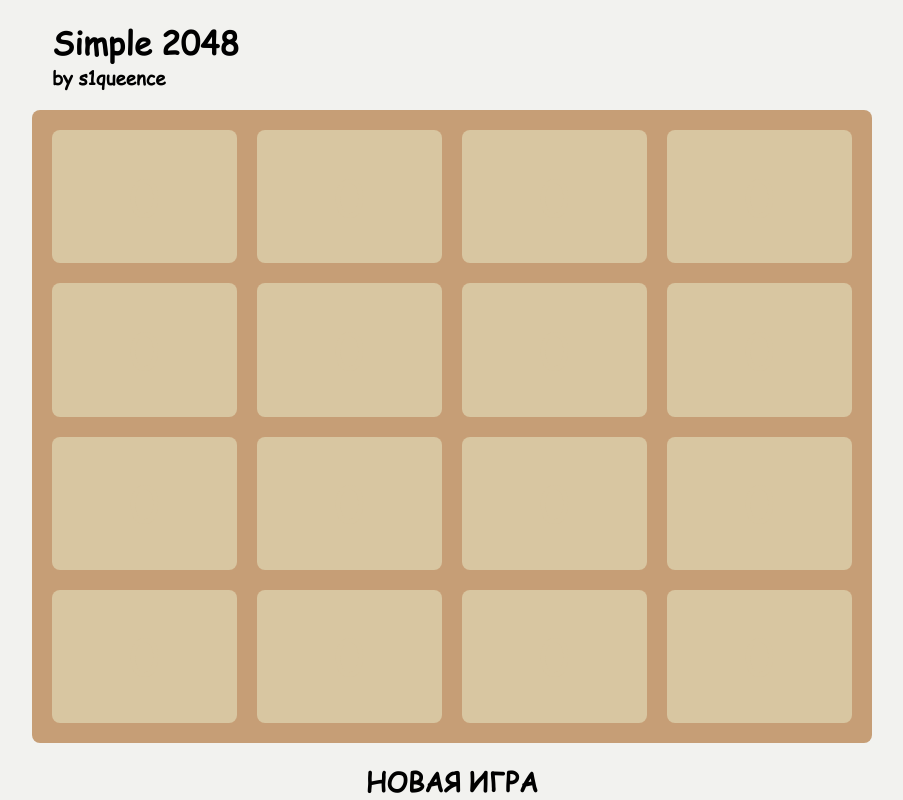
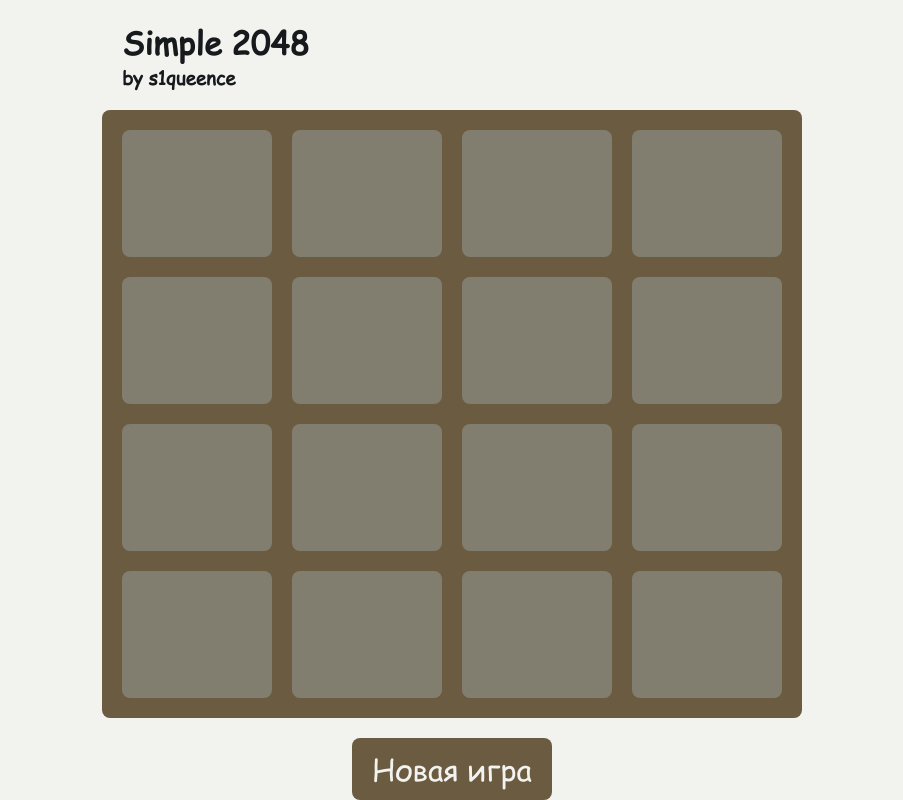
Before and after one commit to LeonidFrlv/My2048, a React (Create React App) app: page / in a window 1280 px wide. Shown: the whole page, without its empty margins (188-1091 px from the left). Built offline with nearby package versions, Linux system fonts and the light colour scheme.

Commit message:
ver.0.6.0. Добавлена кнопка для начала игры заново. Изменение дизайна.

```diff
--- a/package.json
+++ b/package.json
@@ -1,6 +1,6 @@
 {
   "name": "simple-2048",
-  "version": "0.5.0.1",
+  "version": "0.6.0",
   "private": true,
   "dependencies": {
     "@testing-library/jest-dom": "^5.17.0",
--- a/src/App.js
+++ b/src/App.js
@@ -1,44 +1,19 @@
 import styles from './App.module.css';
 import GameField from "./components/GameField/GameField";
 import {useEffect, useState} from "react";
-import {countRows, gameOver, randomSpawn} from "./scripts";
+import {countRows, gameOver, copyArr} from "./scripts";
+import {emptyCells, keyboardDown, keyboardLeft, keyboardRight, keyboardUp} from "./constants";
+import StartButton from "./components/StartButton/StartButton";
 
-const emptyCells = [
-  [0, 0, 0, 0],
-  [0, 0, 0, 0],
-  [0, 0, 0, 0],
-  [0, 0, 0, 0]
-]
-
-const keyboardUp = { "w": true, "W": true, "ArrowUp": true };
-const keyboardRight = { "d": true, "D": true, "ArrowRight": true };
-const keyboardDown = { "s": true, "S": true, "ArrowDown": true };
-const keyboardLeft = { "a": true, "A": true, "ArrowLeft": true };
-
-const Header = () => ( //тут цвет текста просто чёрный - поменяй
+const Header = () => (
   <header className={styles.appHeader}>
     <h1>Simple 2048</h1>
     <h3>by s1queence</h3>
   </header>
 )
 
-const Button = ({setCells, setGame}) => {
-  const onClick = () => { //вот этот онклик будет переиспользоваться потом
-    setCells(emptyCells);
-    setGame(true);
-    randomSpawn(setCells);
-    randomSpawn(setCells);
-  }
-
-  return (
-    <button onClick={onClick}>
-      <h1>НОВАЯ ИГРА</h1>
-    </button>
-  )
-}
-
 function App() {
-  const [cells, setCells] = useState(emptyCells);
+  const [cells, setCells] = useState(copyArr(emptyCells));
   const [game, setGame] = useState(false);
 
   const getDirection = (key) => {
@@ -52,7 +27,7 @@ function App() {
     document.onkeyup = (e) => {
       if (!game) return;
       countRows(getDirection(e.key), setCells, cells);
-      setGame(gameOver(cells)); // вызывается когда игра ещё не проиграна. Должно вызываться когда игра не изменяется вообще, то есть иметь, таймаут?
+      setGame(gameOver(cells)); // вызывается когда игра ещё не проиграна, потому что сюда передаются старые cells. Должно вызываться когда игра не изменяется вообще, то есть иметь, таймаут?
     }
   });
 
@@ -60,7 +35,7 @@ function App() {
     <div className={styles.appContainer}>
       <Header />
       <GameField cells={cells}/>
-      {!game && <Button setCells={setCells} setGame={setGame} />}
+      <StartButton game={game} setGame={setGame} setCells={setCells} />
     </div>
   );
 }
--- a/src/components/GameCell/GameCell.module.css
+++ b/src/components/GameCell/GameCell.module.css
@@ -5,22 +5,22 @@
     flex-direction: column;
     align-items: center;
     justify-content: center;
-    color: var(--cell_font-color);
+    color: var(--cell_font_color);
 }
 
 .color2 {
     background: var(--2_cell_color);
-    color: var(--black_cell_font-color);
+    color: var(--black_cell_font_color);
 }
 
 .color4 {
     background: var(--4_cell_color);
-    color: var(--black_cell_font-color);
+    color: var(--black_cell_font_color);
 }
 
 .color8 {
     background: var(--8_cell_color);
-    color: var(--black_cell_font-color);
+    color: var(--black_cell_font_color);
 }
 
 .color16 {
--- a/src/components/GameField/GameField.module.css
+++ b/src/components/GameField/GameField.module.css
@@ -2,8 +2,8 @@
     display: grid;
     grid-template-columns: repeat(4, 1fr);
     grid-gap: 20px 20px;
-    width: 840px;
-    height: 840px;
+    width: 700px;
+    height: 700px;
     border-radius: var(--border_radius);
     padding: 20px;
     background: var(--game_background);
--- /dev/null
+++ b/src/components/StartButton/StartButton.jsx
@@ -0,0 +1,18 @@
+import {copyArr, randomSpawn} from "../../scripts";
+import {emptyCells} from "../../constants";
+import styles from "./StartButton.module.css";
+
+const StartButton = ({game, setGame, setCells}) => {
+	const startNewGame = () => {
+		setCells(copyArr(emptyCells));
+		setGame(true);
+		randomSpawn(setCells);
+		randomSpawn(setCells);
+	}
+
+	 return (
+    	<button className={styles.btn} onClick={startNewGame}>{game ? "⟳" : "Новая игра"} </button>
+	 )
+};
+
+export default StartButton;
--- /dev/null
+++ b/src/components/StartButton/StartButton.module.css
@@ -0,0 +1,12 @@
+.btn {
+    font-size: 30px;
+    background: var(--game_background);
+    color: var(--cell_font_color);
+    border-radius: var(--border_radius);
+    padding: 10px 20px;
+    transition: all .5s;
+
+    &:hover{
+        background: var(--empty_cell_color);
+    }
+}
--- /dev/null
+++ b/src/constants/index.js
@@ -0,0 +1,11 @@
+export const emptyCells = [
+	[0, 0, 0, 0],
+	[0, 0, 0, 0],
+	[0, 0, 0, 0],
+	[0, 0, 0, 0]
+]
+
+export const keyboardUp = { "w": true, "W": true, "ArrowUp": true };
+export const keyboardRight = { "d": true, "D": true, "ArrowRight": true };
+export const keyboardDown = { "s": true, "S": true, "ArrowDown": true };
+export const keyboardLeft = { "a": true, "A": true, "ArrowLeft": true };
--- a/src/index.css
+++ b/src/index.css
@@ -7,6 +7,7 @@
   margin: 0;
   font-family: "Comic Sans MS", sans-serif;
   user-select: none;
+  color: #171A1D;
 }
 
 @font-face {
@@ -17,7 +18,7 @@
 body {
   width: 100%;
   height: 100vh;
-  background: #F2F2EF;
+  background: var(--page_background);
 }
 
 #root {
@@ -29,17 +30,17 @@ body {
 
 :root {
   --page_background: #F2F2EF;
-  --game_background: #C69E76;
-  --cell_font-color: #F2F2EF;
-  --black_cell_font-color: #524B4B;
-  --empty_cell_color: #D8C6A1;
-  --2_cell_color: #CACAC9;
-  --4_cell_color: #B8B6AE;
-  --8_cell_color: #A9A9A4;
-  --16_cell_color: #AC6A63;
-  --32_cell_color: #815959;
-  --64_cell_color: #84433E;
-  --bigint_cell_color: #E80033;
+  --game_background: #6B5B41;
+  --cell_font_color: #F2F2EF;
+  --black_cell_font_color: #171A1D;
+  --empty_cell_color: #827E6F;
+  --2_cell_color: #83AE93;
+  --4_cell_color: #A5A652;
+  --8_cell_color: #9C711C;
+  --16_cell_color: #6B453B;
+  --32_cell_color: #60292F;
+  --64_cell_color: #712B1E;
+  --bigint_cell_color: #832323;
   --border_radius: 8px;
 }
 
--- a/src/scripts/index.js
+++ b/src/scripts/index.js
@@ -77,8 +77,12 @@ const isCellsChanged = (oldCells, cells) => {
 	return JSON.stringify(oldCells) !== JSON.stringify(cells);
 }
 
+const copyArr = (arr) => {
+	return JSON.parse(JSON.stringify(arr));
+}
+
 const countRows = (dir, setCells, cells) => {
-	const oldCells = JSON.parse(JSON.stringify(cells));
+	const oldCells = copyArr(cells);
 
 	setCells(prevCells => {
 		if (dir === "up" || dir === "down") prevCells = countY(dir, [...prevCells]);
@@ -90,4 +94,4 @@ const countRows = (dir, setCells, cells) => {
 	});
 }
 
-export {countRows, randomSpawn, gameOver};
+export {countRows, randomSpawn, gameOver, copyArr};
```
